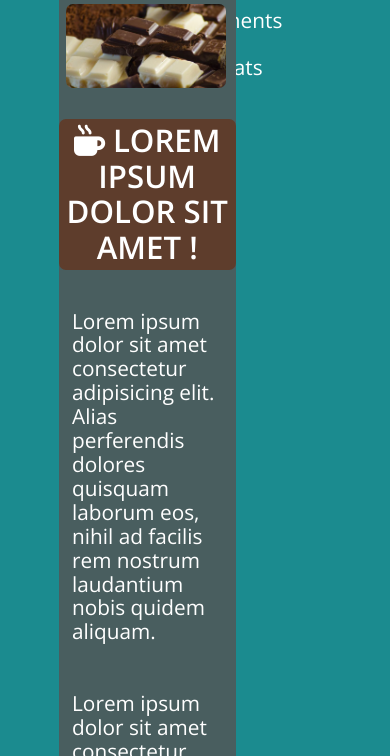
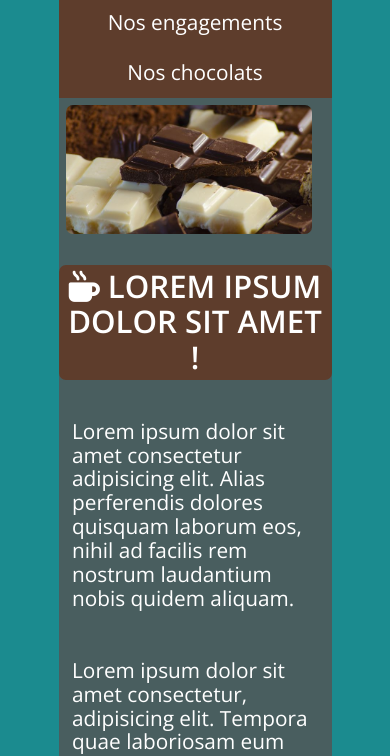
Before and after one commit to Alain2010/tp_site_chocolat_boom2021, a plain HTML site: page index.html in a window 390 px wide. Shown: the part 88-844 px from the top of the page. Drawn offline with nearby package versions, Linux system fonts and the light colour scheme; a web font is replaced by a local one.

Commit message:
empilement vertical menu nav

```diff
--- a/css/style.css
+++ b/css/style.css
@@ -92,3 +92,24 @@ section h2{
 a:hover{
     background-color:#8D7366 ;
 }
+
+/*intégration @media query*/
+
+@media screen and (max-width:960px){
+    section, aside{
+        width: 100%;
+    }
+}
+@media screen and (max-width:560px){
+    section{
+        width: 100%;
+    }
+    aside{
+        display: none;
+    }
+    nav{
+
+        height: 9.3em;
+    }
+
+}
```
